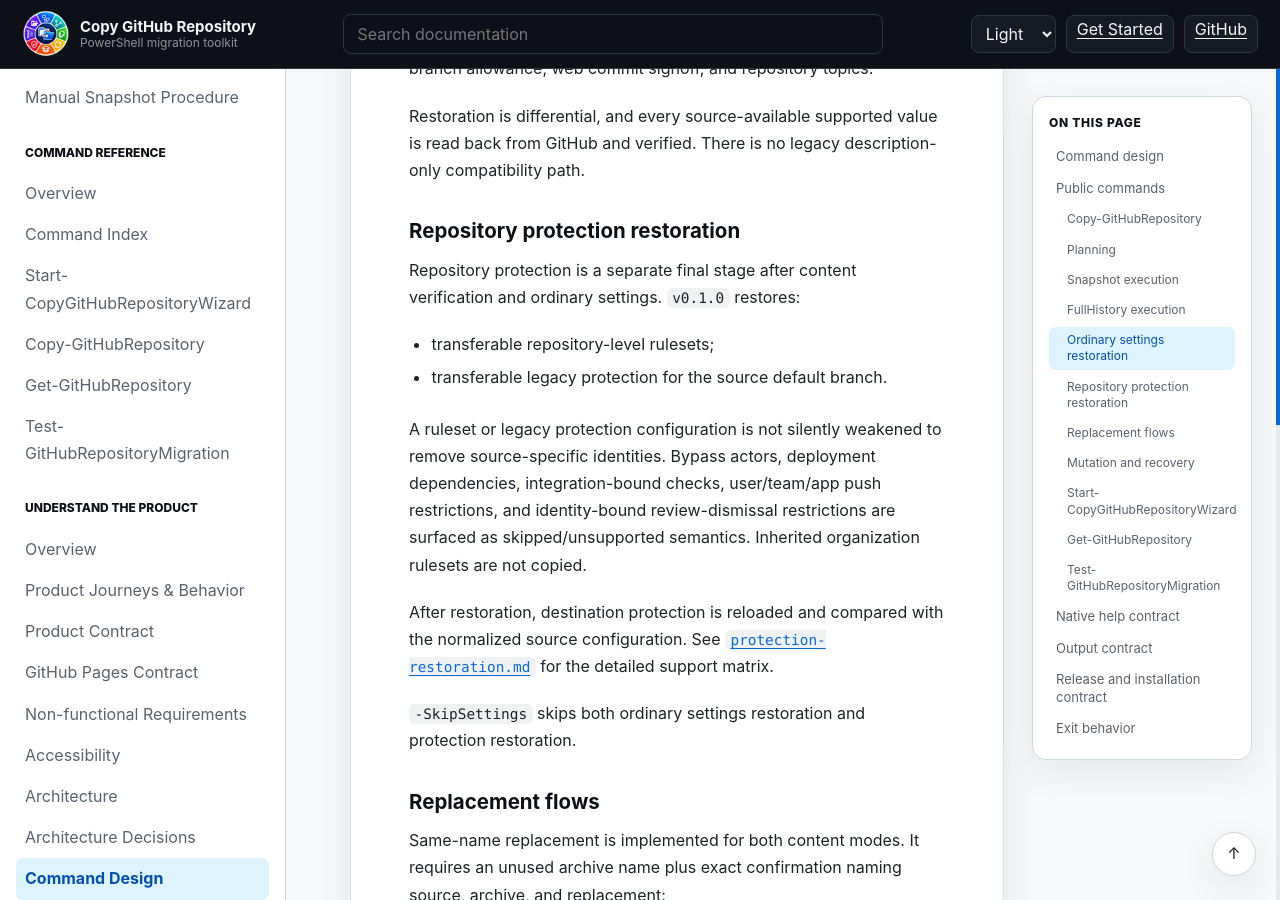
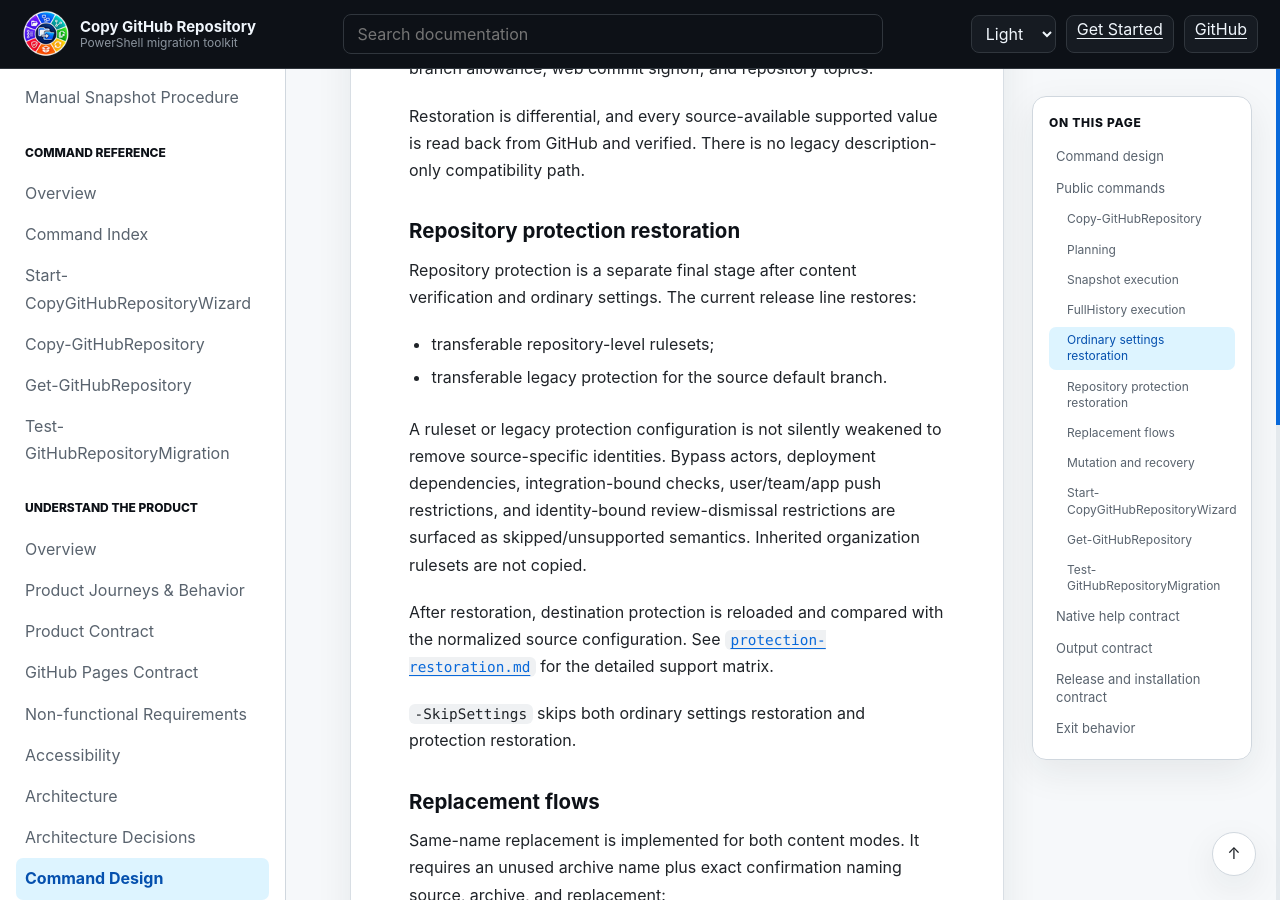
Before and after one commit to infoconex/copy-github-repo, a Jekyll site: the page built from docs/product/command-design.md, in a window 1280 px wide and 900 px high, scrolled down 3732 px. Built offline with Jekyll 4.4.1, drawn with Linux system fonts in a browser that asks for light colours; some of the changed text lies outside the part shown.

Commit message:
docs: align current release-line contracts without changing historical evidence (#179)

````diff
--- a/docs/product/command-design.md
+++ b/docs/product/command-design.md
@@ -37,7 +37,7 @@ Primary parameters:
 -Verbose
 ```
 
-`-HostName` is retained for future extensibility, but `v0.1.0` supports only `github.com`, case-insensitively.
+`-HostName` is retained for future extensibility, but the current release line supports only `github.com`, case-insensitively.
 
 ### Planning
 
@@ -103,7 +103,7 @@ Restoration is differential, and every source-available supported value is read
 
 ### Repository protection restoration
 
-Repository protection is a separate final stage after content verification and ordinary settings. `v0.1.0` restores:
+Repository protection is a separate final stage after content verification and ordinary settings. The current release line restores:
 
 - transferable repository-level rulesets;
 - transferable legacy protection for the source default branch.
````
